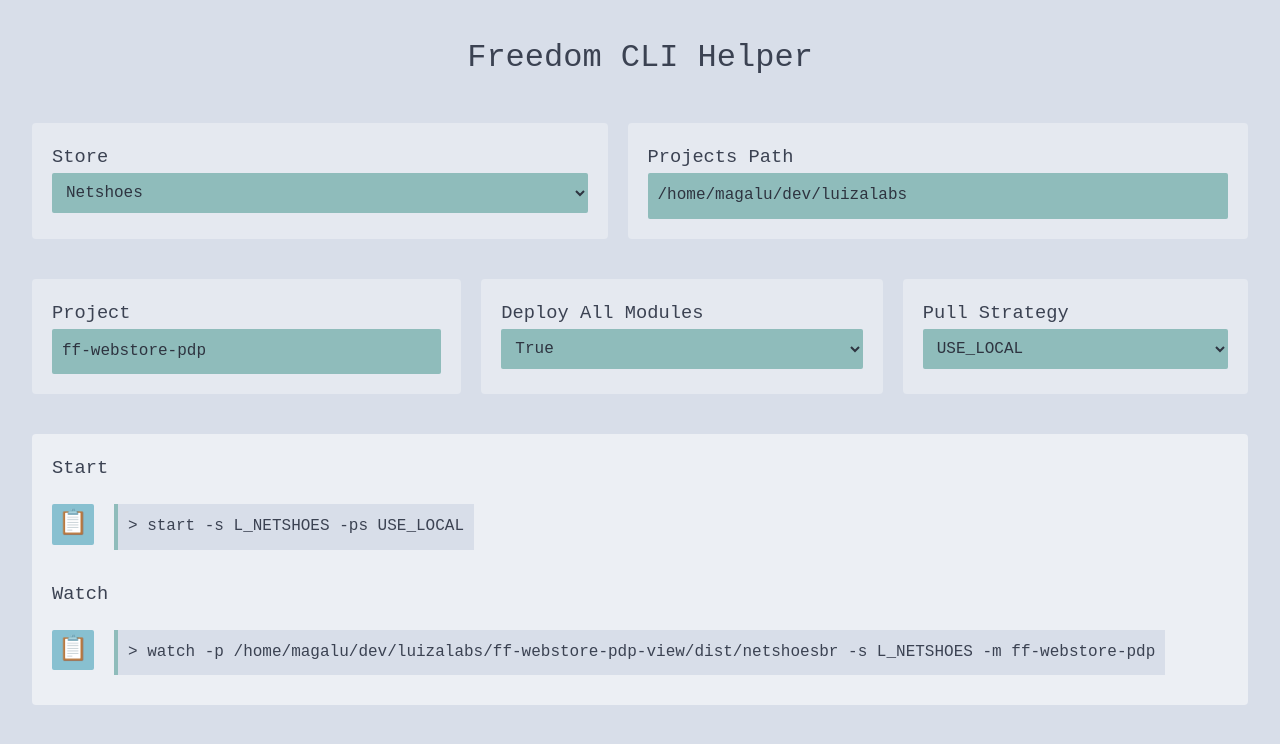
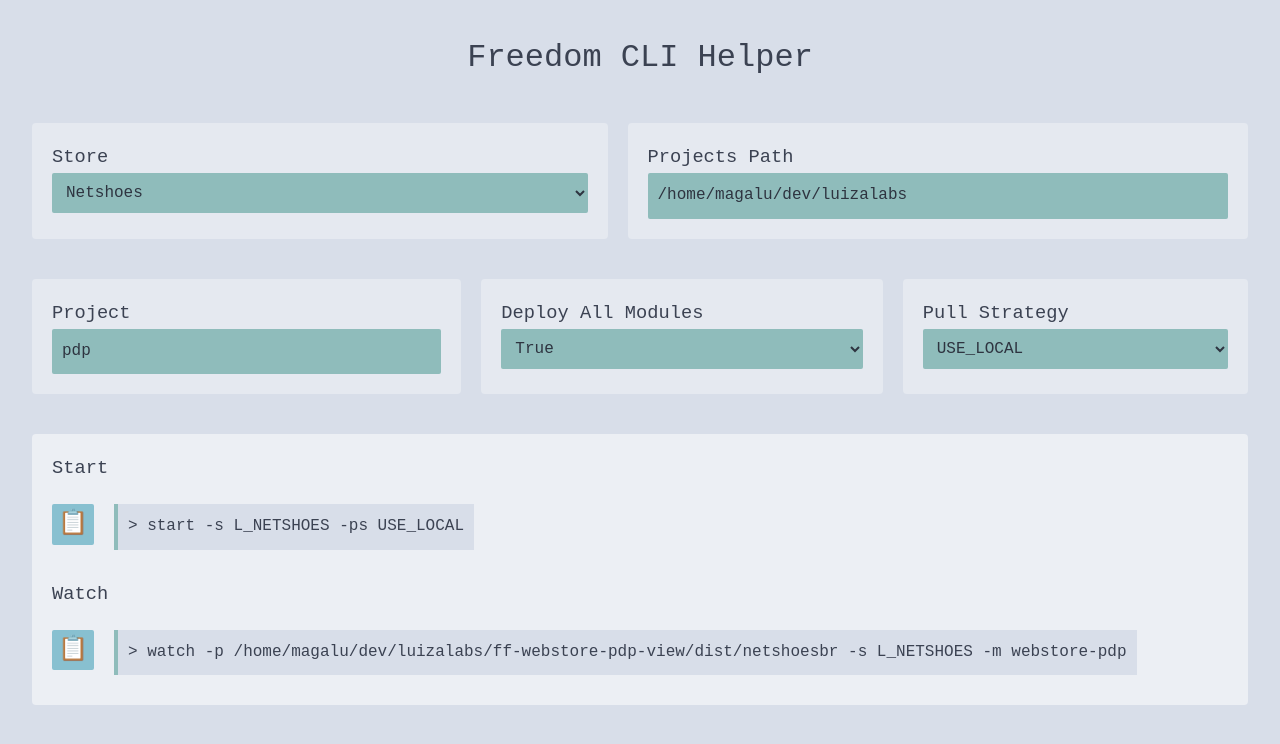
Before and after one commit to gabrielleme00/freedom-cli-helper, a Vue app: page / in a window 1280 px wide. Shown: the top 744 px of the page. Built offline with nearby package versions, Linux system fonts and the light colour scheme.

Commit message:
fix: project name

```diff
--- a/src/App.vue
+++ b/src/App.vue
@@ -29,7 +29,7 @@ const stores = [
 
 let path = ref(localStorage.getItem('path') || '/home/magalu/dev/luizalabs')
 let storeId = ref(localStorage.getItem('storeId') || stores[11].id)
-let project = ref(localStorage.getItem('project') || 'ff-webstore-pdp')
+let project = ref(localStorage.getItem('project') || 'pdp')
 let deployAllModules = ref(localStorage.getItem('deployAllModules') || true)
 let pullStrategy = ref(localStorage.getItem('pullStrategy') || 'USE_LOCAL')
 
@@ -51,9 +51,9 @@ const watchCode = computed(() => {
   const dist = stores.find(store => store.id == storeId.value).dist
   return `
     watch
-    -p ${pathTrim}/${projTrim}-view/dist/${dist}
+    -p ${pathTrim}/ff-webstore-${projTrim}-view/dist/${dist}
     -s ${storeId.value}
-    -m ${projTrim}
+    -m webstore-${projTrim}
   `
 })
 
```
